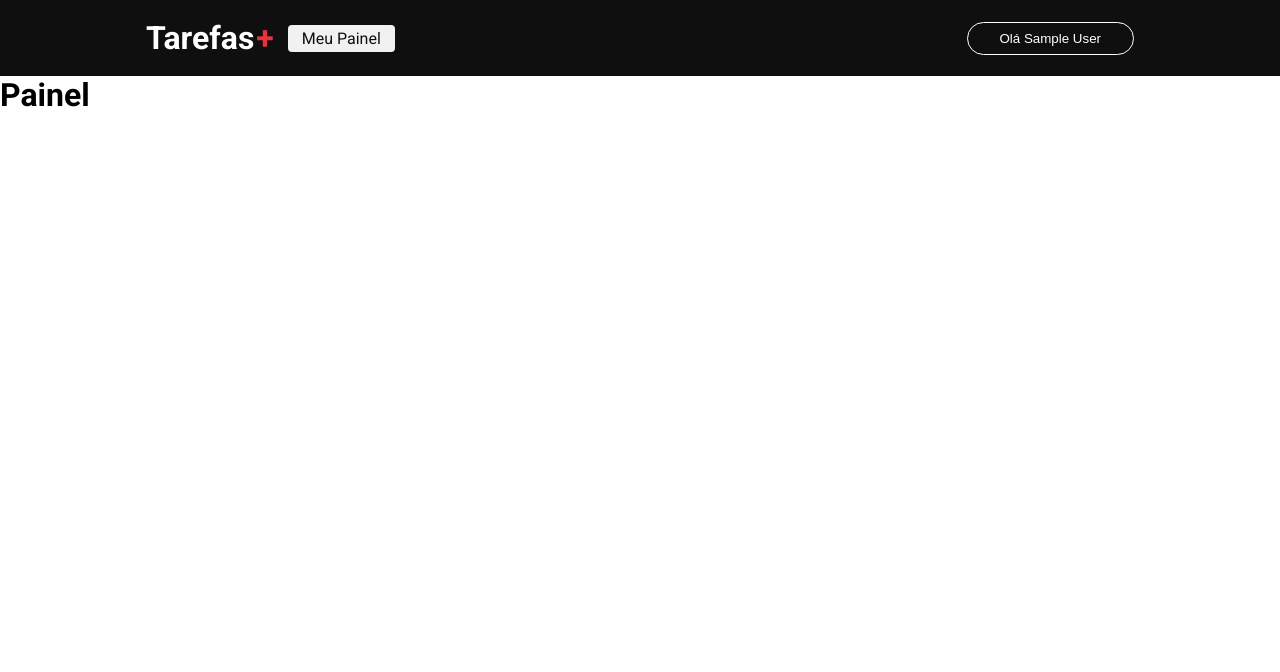
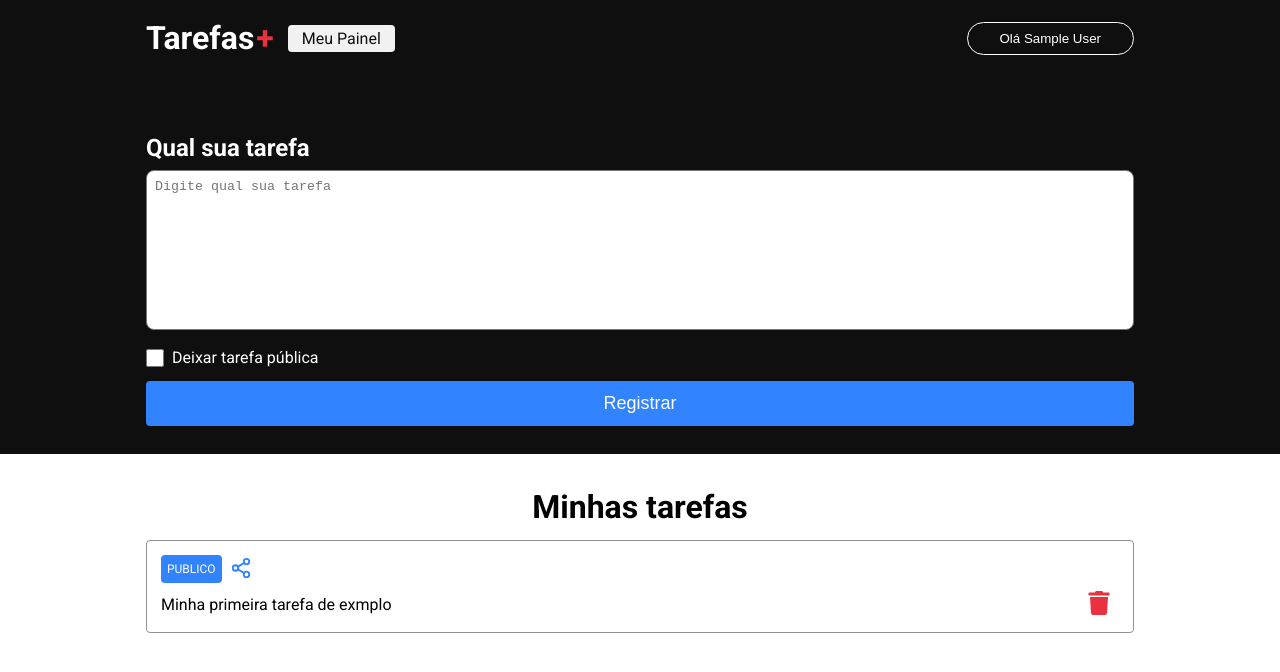
Before and after one commit to leandrogarcia/task-board, a Next.js app in the folder tarefas/: page /dashboard in a window 1280 px wide. Shown: the top 672 px of the page. Built offline with nearby package versions, Linux system fonts and the light colour scheme; no server answers; sample sign-in values are in the browser's storage.

Commit message:
feat: Create and style the main layout for the dashboard page

```diff
--- a/tarefas/package.json
+++ b/tarefas/package.json
@@ -11,7 +11,8 @@
     "next": "^15.5.6",
     "next-auth": "^4.24.11",
     "react": "19.2.0",
-    "react-dom": "19.2.0"
+    "react-dom": "19.2.0",
+    "react-icons": "^5.5.0"
   },
   "devDependencies": {
     "@types/node": "^20",
--- /dev/null
+++ b/tarefas/src/components/textarea/index.tsx
@@ -0,0 +1,8 @@
+import { HTMLProps } from 'react';
+import styles from './styles.module.css';
+
+export function Textarea({...rest} : HTMLProps<HTMLTextAreaElement>){
+    return(
+        <textarea className={styles.textarea} {...rest}></textarea>
+    )
+}
--- /dev/null
+++ b/tarefas/src/components/textarea/styles.module.css
@@ -0,0 +1,8 @@
+.textarea {
+    width: 100%;
+    resize: none;
+    height: 160px;
+    border-radius: 8px;
+    outline: none;
+    padding: 8px;
+}
--- a/tarefas/src/pages/dashboard/index.tsx
+++ b/tarefas/src/pages/dashboard/index.tsx
@@ -2,7 +2,9 @@
 import styles from './styles.module.css';
 import { GetServerSideProps } from 'next';
 import { getSession } from 'next-auth/react';
-import { redirect } from 'next/dist/server/api-utils';
+import { Textarea } from '@/components/textarea';
+import {FiShare2} from 'react-icons/fi';
+import {FaTrash} from 'react-icons/fa';
 
 export default function Dashboard(){
     return(
@@ -10,7 +12,45 @@
             <Head>
                 <title>Meu painel de tarefas</title>
             </Head>
-            <h1>Painel</h1>
+
+            <main className={styles.main}>
+                <section className={styles.content}>
+                    <div className={styles.contentForm}>
+                        <h1 className={styles.title}>Qual sua tarefa</h1>
+
+                        <form>
+                            <Textarea
+                                placeholder='Digite qual sua tarefa'
+                            />
+                            <div className={styles.checkboxArea}>
+                                <input type='checkbox' className={styles.checkbox} />
+                                <label>Deixar tarefa pública</label>
+                            </div>
+                            <button type='submit' className={styles.button}>Registrar</button>
+                        </form>
+                    </div>
+                </section>
+
+                <section className={styles.taskContainer}>
+                    <h1>Minhas tarefas</h1>
+                    <article className={styles.task}>
+                        <div className={styles.tagContainer}>
+                            <label className={styles.tag}>PUBLICO</label>
+                            <button className={styles.shareButton}>
+                                <FiShare2
+                                    size={22}
+                                    color='#3183ff'
+                                />
+                            </button>
+                        </div>
+                        <div className={styles.taskContent}>
+                            <p>Minha primeira tarefa de exmplo</p>
+                            <button className={styles.trashButton}><FaTrash size={24} color='#ea3140' /></button>
+                        </div>
+                    </article>
+
+                </section>
+            </main>
         </div>
     );
 }
@@ -18,8 +58,6 @@
 export const getServerSideProps: GetServerSideProps = async ({req}) => {
 
     const session = await getSession({req});
-
-    //console.log(session)
 
     if(!session?.user) {
         return {
--- a/tarefas/src/pages/dashboard/styles.module.css
+++ b/tarefas/src/pages/dashboard/styles.module.css
@@ -0,0 +1,121 @@
+.container {
+    width: 100%;
+}
+
+.content {
+    background-color: #0f0f0f;
+    width: 100%;
+    display: flex;
+    align-items: center;
+    justify-content: center;
+}
+
+.contentForm {
+    max-width: 1024px;
+    width: 100%;
+    padding: 0 18px 28px;
+    margin-top: 58px;
+}
+
+.title {
+    color: #fff;
+    margin-bottom: 8px;
+}
+
+.checkboxArea {
+    display: flex;
+    align-items: center;
+    margin: 14px 0;
+}
+
+.checkboxArea label {
+    margin-left: 8px;
+    color: #fff;
+}
+
+.checkbox {
+    width: 18px;
+    height: 18px;
+}
+
+.button {
+    width: 100%;
+    border: 0;
+    border-radius: 4px;
+    color: #fff;
+    background-color: #3183ff;
+    padding: 12px 0;
+    font-size: 18px;
+}
+
+.taskContainer {
+    margin: 34px auto 0;
+    padding: 0 18px;
+    width: 100%;
+    max-width: 1024px;
+    display: flex;
+    flex-direction: column;
+}
+
+.taskContainer a {
+    text-decoration: none;
+    color: #0f0f0f;
+}
+
+.taskContainer h1 {
+    text-align: center;
+    font-size: 32px;
+    margin-bottom: 14px;
+}
+
+.task {
+    margin-bottom: 14px;
+    line-height: 150%;
+    display: flex;
+    border: 1px solid #909090;
+    border-radius: 4px;
+    padding: 14px;
+    flex-direction: column;
+    display: flex;
+    align-items: flex-start;
+}
+
+.tagContainer {
+    display: flex;
+    align-items: center;
+    justify-content: center;
+    margin-bottom: 8px;
+}
+
+.tag {
+    background-color: #3183ff;
+    padding: 2px 6px;
+    color: #fff;
+    border-radius: 4px;
+    font-size: 12px;
+}
+
+.shareButton {
+    background-color: transparent;
+    border: 0;
+    margin: 0 8px;
+    cursor: pointer;
+}
+
+.taskContent {
+    display: flex;
+    align-items: center;
+    justify-content: space-between;
+    width: 100%;
+}
+
+.taskContent p {
+    white-space: pre-wrap;
+}
+
+.trashButton {
+    background-color: transparent;
+    border: 0;
+    cursor: pointer;
+    margin: 0 8px;
+}
```
Also changed, not shown: 1 other file (tests, documents, lock files or other folders).
